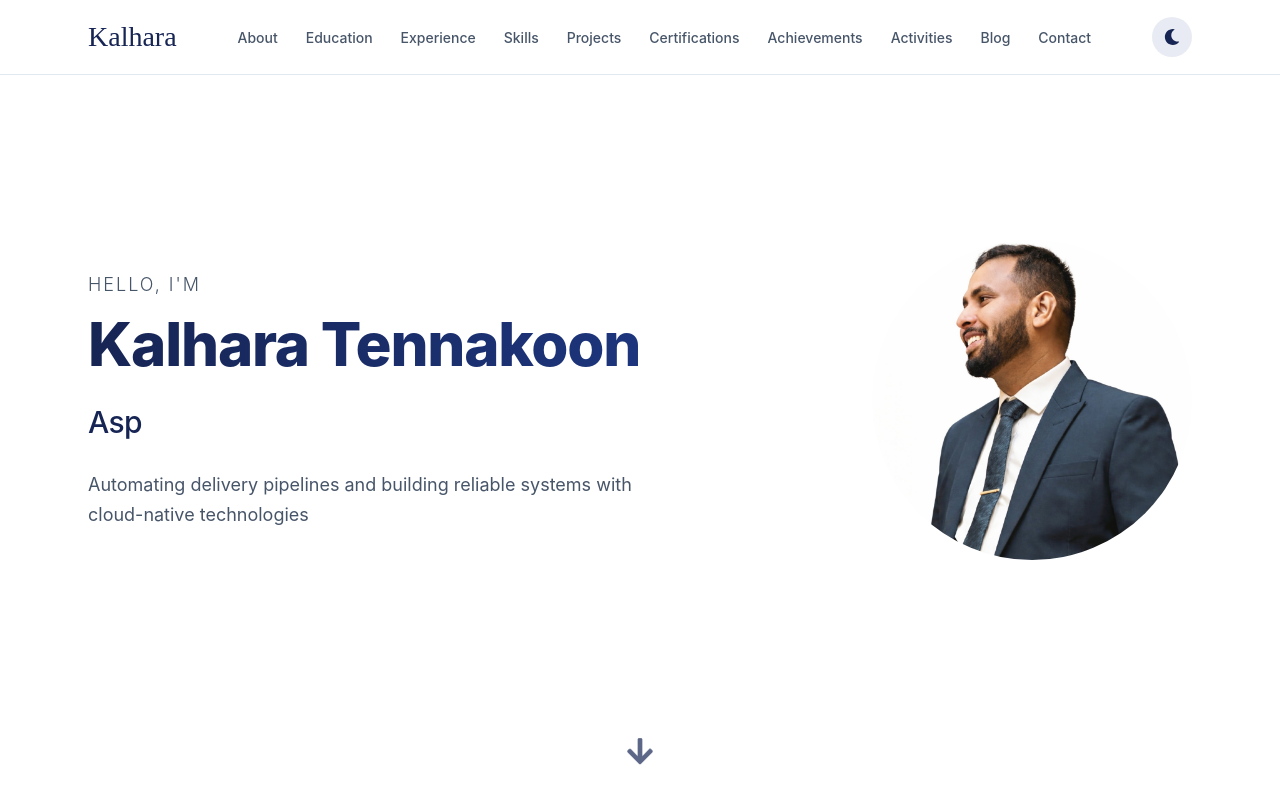
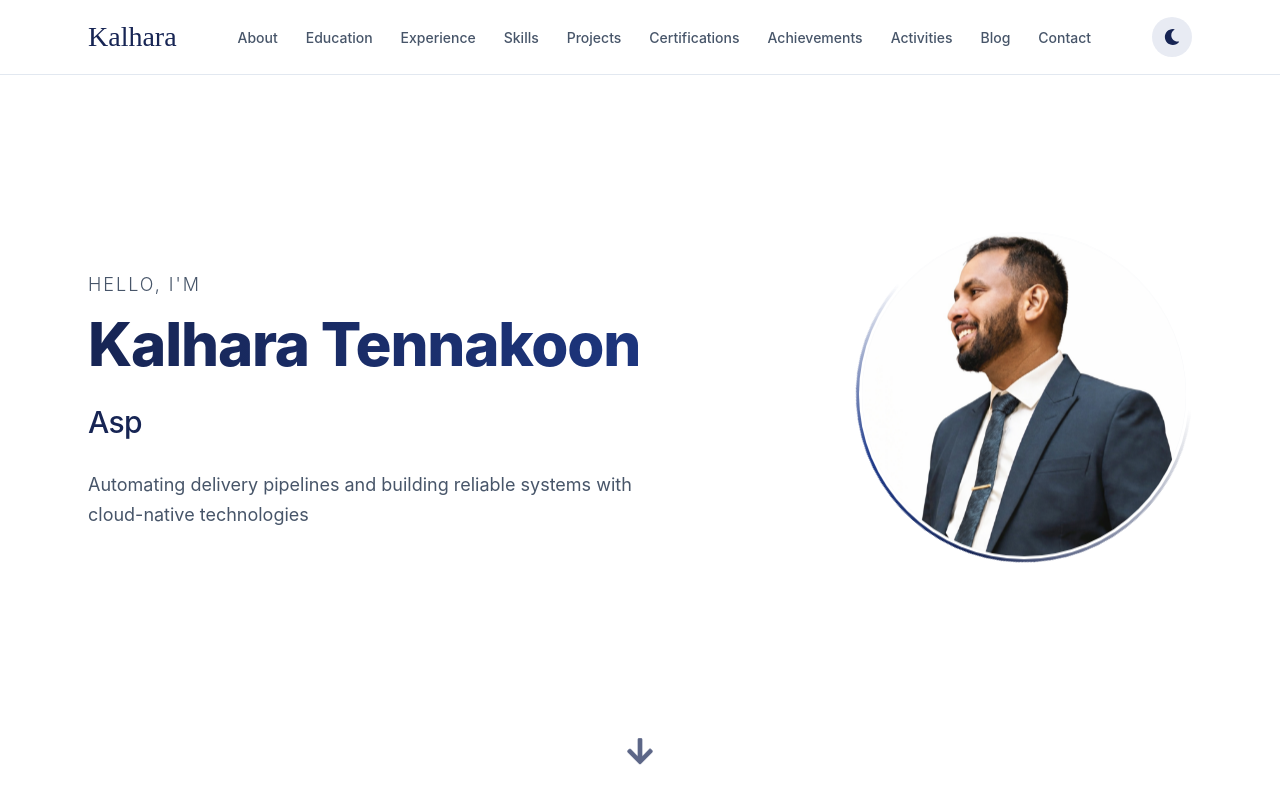
Before and after one commit to kalharatennakoon/kalharatennakoon.github.io, a React (Vite) app: page / in a window 1280 px wide. Shown: the top 800 px of the page. Built offline with nearby package versions, Linux system fonts and the light colour scheme; a web font is replaced by a local one.

Commit message:
Enhance Hero component with animated profile photo and add new CSS animations for improved visual appeal

```diff
--- a/src/components/Hero.tsx
+++ b/src/components/Hero.tsx
@@ -59,13 +59,30 @@ function Hero() {
         </div>
 
         {/* Right: profile photo */}
-        <div className="flex-shrink-0 animate-fade-in-up">
-          <div className="w-72 h-72 md:w-80 md:h-80 rounded-full overflow-hidden">
-            <img
-              src="/profile.png"
-              alt="Kalhara Tennakoon"
-              className="w-full h-full object-cover object-top"
+        <div className="flex-shrink-0 animate-fade-in-up animate-float">
+          <div className="relative w-[300px] h-[300px] md:w-[336px] md:h-[336px]">
+            {/* Rotating conic-gradient ring */}
+            <div
+              className="absolute inset-0 rounded-full animate-spin-slow"
+              style={{
+                background: 'conic-gradient(from 0deg, transparent 0%, transparent 40%, var(--color-primary) 68%, var(--color-primary-2) 82%, transparent 100%)',
+              }}
             />
+            {/* Gap ring — matches hero bg */}
+            <div className="absolute inset-[3px] rounded-full bg-[var(--bg-primary)]" />
+            {/* Soft inner glow */}
+            <div
+              className="absolute inset-[6px] rounded-full"
+              style={{ boxShadow: 'inset 0 0 24px rgba(30,58,138,0.12)' }}
+            />
+            {/* Image */}
+            <div className="absolute inset-[6px] rounded-full overflow-hidden">
+              <img
+                src="/profile.png"
+                alt="Kalhara Tennakoon"
+                className="w-full h-full object-cover object-top"
+              />
+            </div>
           </div>
         </div>
       </div>
--- a/src/index.css
+++ b/src/index.css
@@ -84,6 +84,8 @@
   --animate-fade-in-up: fadeInUp 1s ease-out;
   --animate-bounce-slow: bounce 2s infinite;
   --animate-blink: blink 0.7s infinite;
+  --animate-spin-slow: spin-slow 8s linear infinite;
+  --animate-float: float 4s ease-in-out infinite;
 }
 
 @keyframes fadeInUp {
@@ -105,3 +107,13 @@
     opacity: 0;
   }
 }
+
+@keyframes spin-slow {
+  from { transform: rotate(0deg); }
+  to   { transform: rotate(360deg); }
+}
+
+@keyframes float {
+  0%, 100% { transform: translateY(0px); }
+  50%       { transform: translateY(-10px); }
+}
```
